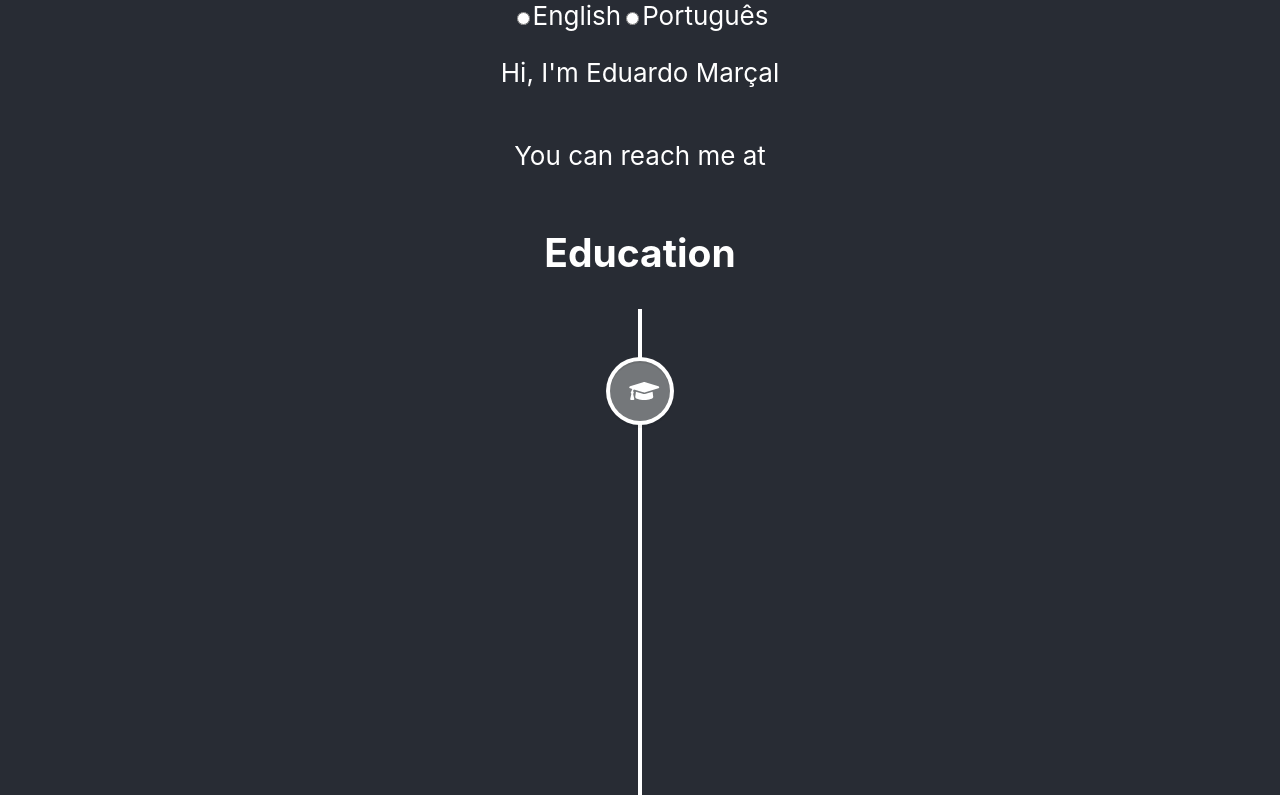
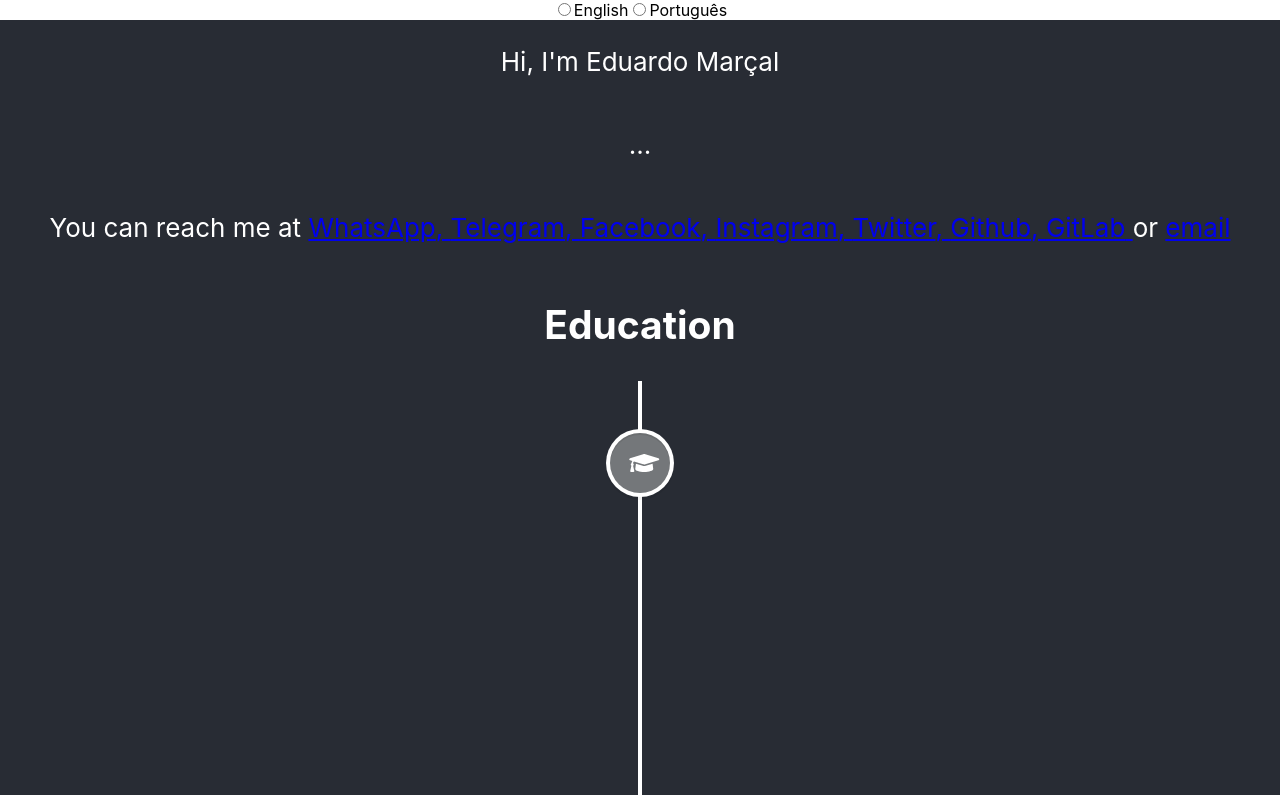
Before and after one commit to edumarcal/edumarcal.github.io, a React (Create React App) app: page / in a window 1280 px wide. Shown: the top 795 px of the page. Built offline with nearby package versions, Linux system fonts and the light colour scheme; what i18next-xhr-backend would draw is missing.

Commit message:
:art: Improve about me section

```diff
--- a/src/App.tsx
+++ b/src/App.tsx
@@ -1,9 +1,11 @@
 import React, { Suspense } from "react";
+import { useTranslation } from "react-i18next";
 import "./App.css";
-import { useTranslation } from "react-i18next";
-import ChangeLanguage from "./components/ChangeLanguage";
+import AboutMe from "./components/AboutMe";
 import Education from "./components/Education";
+import Header from "./components/Header";
 import WorkExperience from "./components/WorkExperience";
+import Footer from "./components/Footer";
 
 const App: React.FC = () => {
   const { t } = useTranslation();
@@ -11,13 +13,13 @@ const App: React.FC = () => {
   return (
     <Suspense fallback={t("loading") || ""}>
       <div className="App">
+        <Header />
         <header className="App-header">
-          <ChangeLanguage />
-          <p>{t("about.me")} Eduardo Marçal</p>
-          <p>{t("about.contact")}</p>
+          <AboutMe />
           <Education />
           <WorkExperience />
         </header>
+        <Footer />
       </div>
     </Suspense>
   );
--- /dev/null
+++ b/src/components/AboutMe.tsx
@@ -0,0 +1,54 @@
+import React from "react";
+import { useTranslation } from "react-i18next";
+
+const AboutMe: React.FC = () => {
+  const social = [
+    {
+      title: "WhatsApp",
+      link: "https://api.whatsapp.com/send?phone=55084991632045"
+    },
+    {
+      title: "Telegram",
+      link: "https://telegram.me/edumarcal"
+    },
+    {
+      title: "Facebook",
+      link: "https://www.facebook.com/eduardo.marcal.techlife"
+    },
+    {
+      title: "Instagram",
+      link: "https://www.instagram.com/eduardomarcaloliveira/"
+    },
+    {
+      title: "Twitter",
+      link: "https://twitter.com/edumarcalnet"
+    },
+    {
+      title: "Github",
+      link: "https://github.com/edumarcal"
+    },
+    {
+      title: "GitLab",
+      link: "https://gitlab.com/edumarcal"
+    }
+  ];
+  const { t } = useTranslation();
+  return (
+    <>
+      <p>{t("about.me")} Eduardo Marçal</p>
+      <p>{t("about.description")}</p>
+      <p>
+        {t("about.contact")}{" "}
+        {social.map((s, idx) => (
+          <a href={s.link} key={idx}>
+            {s.title}
+            {idx + 1 !== social.length ? ", " : " "}
+          </a>
+        ))}
+        {t("about.or")} <a href="mailto:edumarcalnet@gmail.com">email</a>
+      </p>
+    </>
+  );
+};
+
+export default AboutMe;
--- /dev/null
+++ b/src/components/Footer.tsx
@@ -0,0 +1,7 @@
+import React from "react";
+
+const Footer: React.FC = () => {
+  return <>Footer</>;
+};
+
+export default Footer;
--- /dev/null
+++ b/src/components/Header.tsx
@@ -0,0 +1,12 @@
+import React from "react";
+import ChangeLanguage from "./ChangeLanguage";
+
+const Header: React.FC = () => {
+  return (
+    <>
+      <ChangeLanguage />
+    </>
+  );
+};
+
+export default Header;
--- a/src/i18n.ts
+++ b/src/i18n.ts
@@ -28,7 +28,9 @@ i18next
           about: {
             title: "Hi, I'm",
             me: "Hi, I'm",
-            contact: "You can reach me at"
+            description: "...",
+            contact: "You can reach me at",
+            or: "or"
           },
           education: {
             title: "Education",
@@ -101,7 +103,9 @@ i18next
           about: {
             title: "Olá, Eu sou",
             me: "Olá, Eu sou",
-            contact: "Você pode me encontrar em"
+            description: "...",
+            contact: "Você pode me encontrar em",
+            or: "ou"
           },
           education: {
             title: "Formação acadêmica",
```
